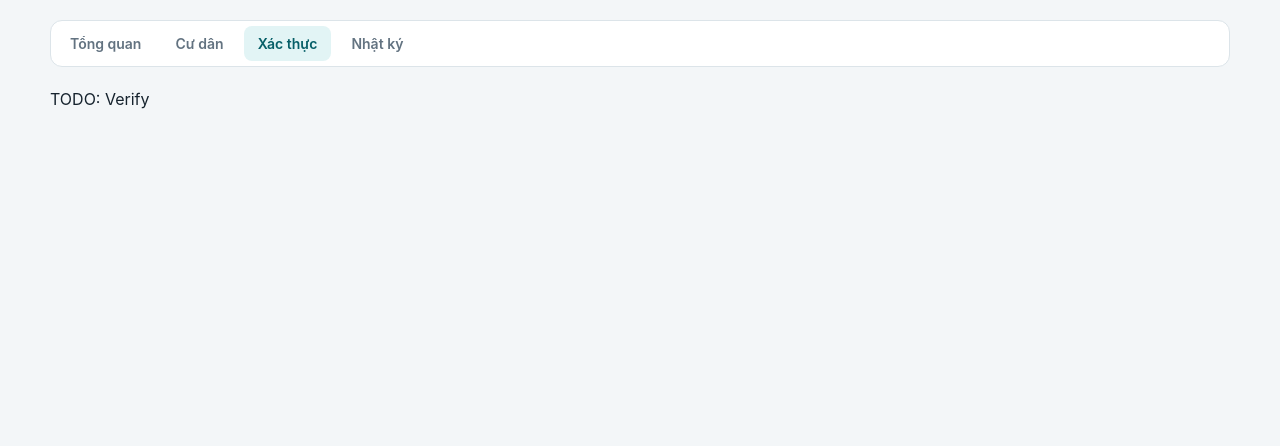
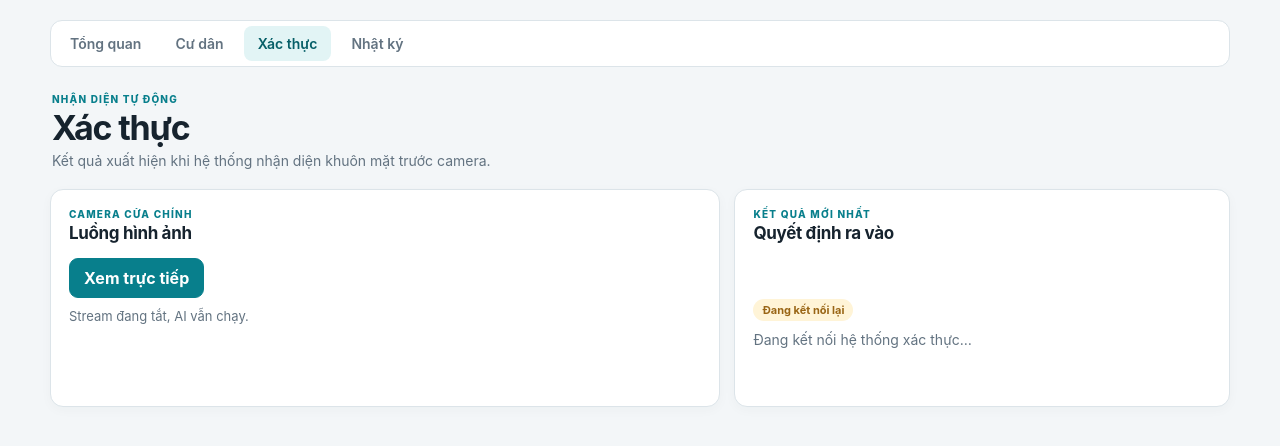
Before and after one commit to chaponguyen/AI-Based-Automated-Security-Access-Control-System, a React (Vite) app in the folder frontend/: page /verify in a window 1280 px wide. Shown: the top 446 px of the page. Built offline with nearby package versions, Linux system fonts and the light colour scheme; no server answers.

Commit message:
[B9] CP-02 trang xac thuc theo event - A3

```diff
--- a/frontend/src/pages/Verify.jsx
+++ b/frontend/src/pages/Verify.jsx
@@ -1,5 +1,88 @@
 // Agent 3 — Hiện stream (tùy chọn) và kết quả từng người theo sự kiện access_result (xác thực chạy tự động, không có nút chụp),
 // khung mặt tính từ landmark, ô xem vùng cắt (chỉ mặt), câu loa đã đọc.
+import { useState } from 'react'
+import LiveStream from '../components/LiveStream.jsx'
+import { useDashboardSocket } from '../hooks/useDashboardSocket.js'
+import { mockEventsEnabled } from '../services/mock.js'
+import { getReasonLabel } from '../services/reasons.js'
+
+function getResidentName(result) {
+  return result?.user?.full_name || result?.user?.name || result?.name || 'Không xác định'
+}
+
 export default function Verify() {
-  return <div>TODO: Verify</div>
+  const { connected, lastResult, cameraStatus } = useDashboardSocket()
+  const [mockCount, setMockCount] = useState(0)
+  const granted = lastResult?.decision === 'granted'
+
+  const simulateAccessResult = () => {
+    const allow = mockCount % 2 === 0
+    const timestamp = new Date().toISOString()
+    const announcement = allow
+      ? {
+          display: 'Nguyễn Văn An ở phòng A-1203 đã vào chung cư lúc 9 giờ 25 phút.',
+          spoken: 'Nguyễn Văn An ở phòng A một hai không ba đã vào chung cư lúc chín giờ hai mươi lăm phút.',
+          kind: 'granted',
+        }
+      : {
+          display: 'Có người lạ đang ở ngoài chung cư, bảo vệ cần ra gấp.',
+          spoken: 'Có người lạ đang ở ngoài chung cư, bảo vệ cần ra gấp.',
+          kind: 'stranger',
+        }
+    const data = {
+      user: allow ? { id: 1, user_code: 'USR000001', full_name: 'Nguyễn Văn An', apartment_number: 'A-1203' } : null,
+      name: allow ? 'Nguyễn Văn An' : 'Không xác định',
+      decision: allow ? 'granted' : 'denied',
+      reason: allow ? 'ok' : 'not_matched',
+      similarity: allow ? 0.94 : 0.23,
+      liveness: true,
+      timestamp,
+      box: null,
+      crop_b64: null,
+      announcement,
+    }
+    // TODO B12: bỏ mô phỏng khi backend phát access_result thật.
+    window.dispatchEvent(new CustomEvent('dashboard:mock-event', { detail: { event: 'access_result', data } }))
+    setMockCount((count) => count + 1)
+  }
+
+  return (
+    <main className="page verify-page">
+      <header className="page-header">
+        <div>
+          <p className="eyebrow">NHẬN DIỆN TỰ ĐỘNG</p>
+          <h1>Xác thực</h1>
+          <p className="muted">Kết quả xuất hiện khi hệ thống nhận diện khuôn mặt trước camera.</p>
+        </div>
+        {mockEventsEnabled && <button type="button" onClick={simulateAccessResult}>Mô phỏng sự kiện</button>}
+      </header>
+
+      <div className="verify-grid">
+        <section className="panel verify-camera-panel">
+          <div className="section-heading"><div><p className="eyebrow">CAMERA CỬA CHÍNH</p><h2>Luồng hình ảnh</h2></div></div>
+          <LiveStream cameraStatus={cameraStatus} connected={connected} />
+        </section>
+
+        <section className="panel verify-result-panel" aria-live="polite">
+          <div className="section-heading"><div><p className="eyebrow">KẾT QUẢ MỚI NHẤT</p><h2>Quyết định ra vào</h2></div></div>
+          {lastResult ? (
+            <div className={`verification-result ${granted ? 'verification-result--granted' : 'verification-result--denied'}`}>
+              <span className={`result-chip ${granted ? 'result-chip--good' : 'result-chip--bad'}`}>{granted ? 'Cho phép' : 'Từ chối'}</span>
+              <dl className="verification-details">
+                <div><dt>Cư dân</dt><dd>{getResidentName(lastResult)}</dd></div>
+                <div><dt>Độ giống</dt><dd>{typeof lastResult.similarity === 'number' ? lastResult.similarity.toFixed(2) : '—'}</dd></div>
+                <div><dt>Chống giả mạo</dt><dd>{lastResult.liveness === true ? 'Đạt' : lastResult.liveness === false ? 'Không đạt' : '—'}</dd></div>
+                <div><dt>Lý do</dt><dd>{getReasonLabel(lastResult.reason)}</dd></div>
+              </dl>
+            </div>
+          ) : (
+            <div className="verify-waiting" role="status">
+              <span className={`status-chip ${connected ? 'status-chip--good' : 'status-chip--warning'}`}>{connected ? 'Đã kết nối' : 'Đang kết nối lại'}</span>
+              <p>{connected ? 'Đang chờ sự kiện xác thực từ camera…' : 'Đang kết nối hệ thống xác thực…'}</p>
+            </div>
+          )}
+        </section>
+      </div>
+    </main>
+  )
 }
--- a/frontend/src/styles.css
+++ b/frontend/src/styles.css
@@ -113,10 +113,23 @@ tbody tr:last-child td { border-bottom: 0; }
 .logs-filters .field input, .logs-filters .field select { width: 100%; min-height: 42px; border: 1px solid #cbd7de; border-radius: 9px; padding: 9px 11px; color: var(--ink); background: #fff; }
 .logs-results { min-height: 70px; }
 .logs-table { min-width: 780px; }
+.verify-grid { display: grid; grid-template-columns: minmax(0, 1.15fr) minmax(300px, .85fr); gap: 14px; }
+.verify-camera-panel, .verify-result-panel { min-width: 0; }
+.verification-result { display: grid; gap: 15px; padding: 16px; border-left: 4px solid var(--bad); border-radius: 10px; background: #fff8f8; }
+.verification-result--granted { border-color: var(--good); background: #f4fbf7; }
+.verification-result .result-chip { width: fit-content; }
+.verification-details { display: grid; gap: 0; margin: 0; }
+.verification-details div { display: flex; justify-content: space-between; gap: 14px; padding: 11px 0; border-bottom: 1px solid var(--line); }
+.verification-details div:last-child { border-bottom: 0; }
+.verification-details dt { color: var(--muted); font-size: 13px; }
+.verification-details dd { margin: 0; text-align: right; font-size: 13px; font-weight: 700; }
+.verify-waiting { display: grid; justify-items: start; gap: 10px; min-height: 130px; align-content: center; }
+.verify-waiting p { margin: 0; color: var(--muted); font-size: 14px; }
 
 @media (max-width: 900px) {
   .status-grid { grid-template-columns: repeat(2, minmax(0, 1fr)); }
   .dashboard-grid, .dashboard-grid--bottom { grid-template-columns: 1fr; }
+  .verify-grid { grid-template-columns: 1fr; }
 }
 @media (max-width: 560px) {
   #root { width: min(100% - 24px, 1180px); padding-top: 12px; }
```
Also changed, not shown: 2 other files (tests, documents, lock files or other folders).
